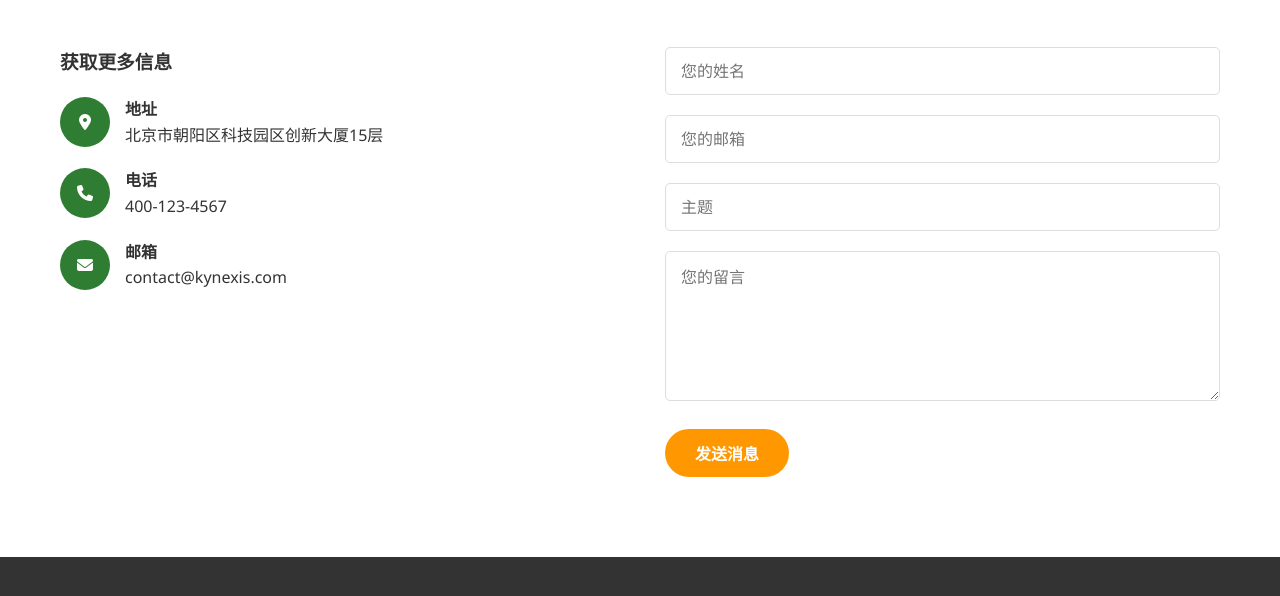
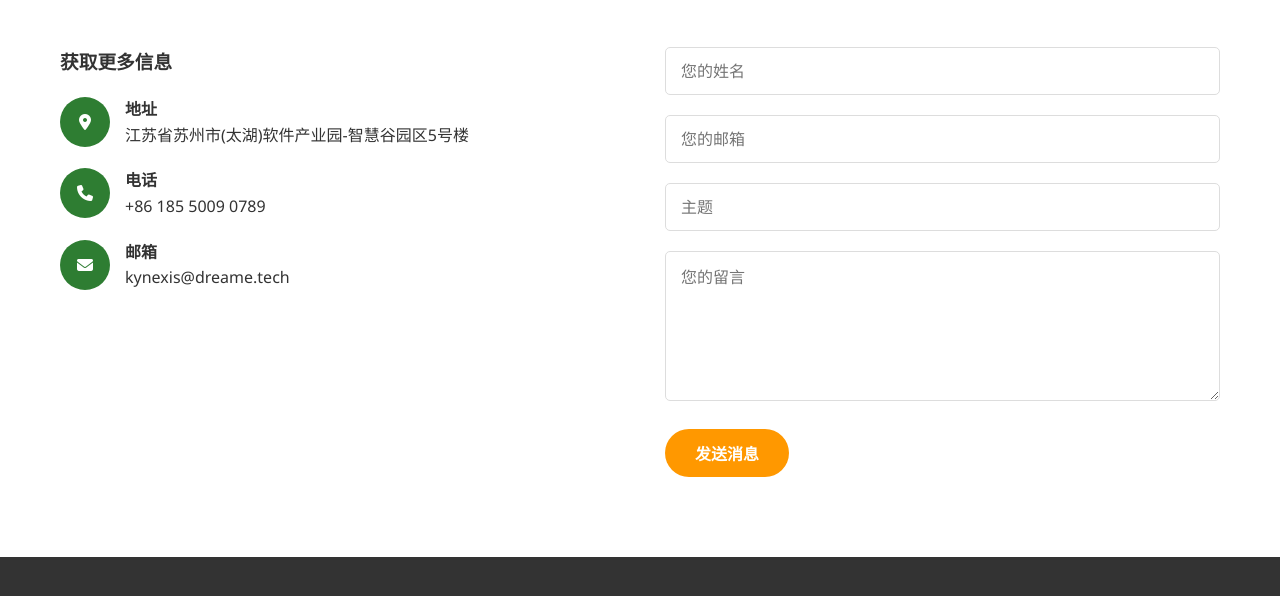
Before and after one commit to kynexis0927-commits/kynexis.github.io, a plain HTML site: page index.html in a window 1280 px wide. Shown: the part 2825-3421 px from the top of the page. Drawn offline with Linux system fonts and the light colour scheme.

Commit message:
Update index.html

```diff
--- a/index.html
+++ b/index.html
@@ -708,7 +708,7 @@
                         </div>
                         <div>
                             <h4>地址</h4>
-                            <p>北京市朝阳区科技园区创新大厦15层</p>
+                            <p>江苏省苏州市(太湖)软件产业园-智慧谷园区5号楼</p>
                         </div>
                     </div>
                     <div class="contact-item">
@@ -717,7 +717,7 @@
                         </div>
                         <div>
                             <h4>电话</h4>
-                            <p>400-123-4567</p>
+                            <p>+86 185 5009 0789</p>
                         </div>
                     </div>
                     <div class="contact-item">
@@ -726,7 +726,7 @@
                         </div>
                         <div>
                             <h4>邮箱</h4>
-                            <p>contact@kynexis.com</p>
+                            <p>kynexis@dreame.tech</p>
                         </div>
                     </div>
                 </div>
```
